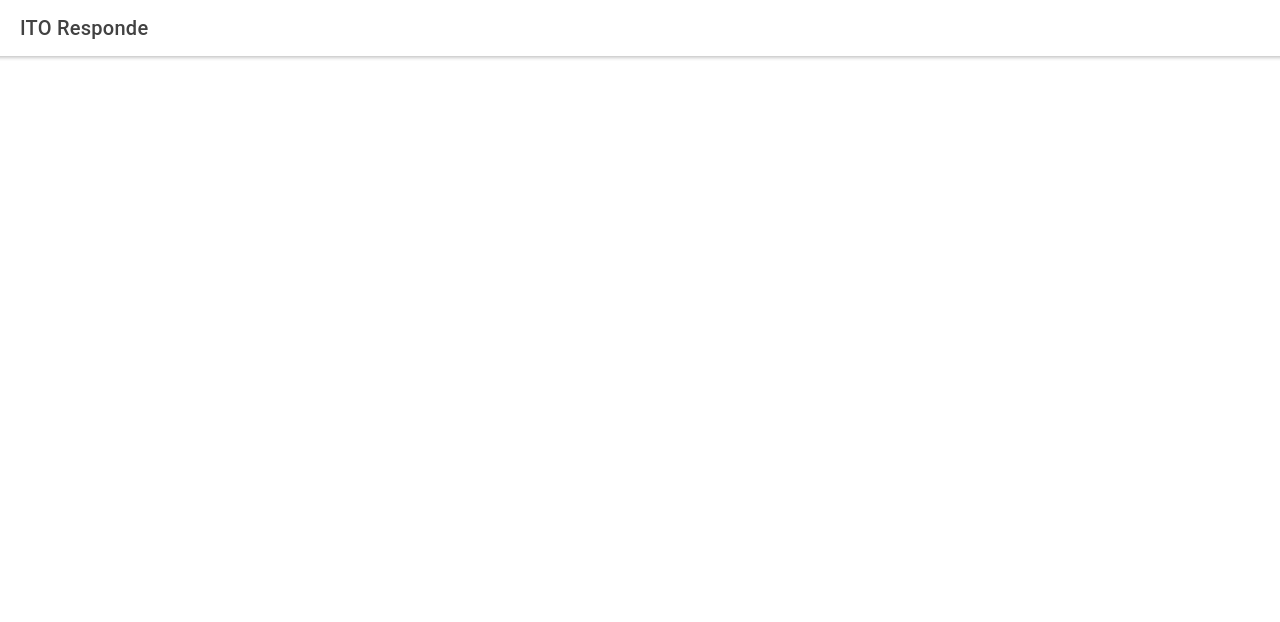
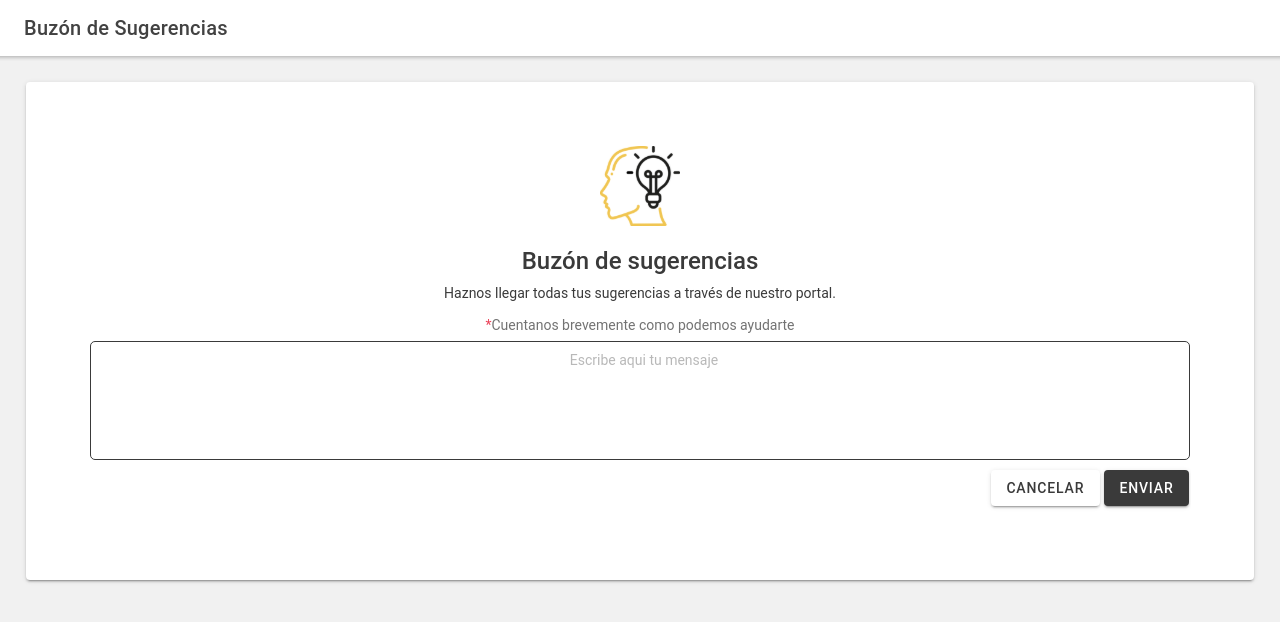
Before and after one commit to JoseMGMurcia/provBuilt, a React (Create React App) app: page /mailbox in a window 1280 px wide. Shown: the top 622 px of the page. Built offline with nearby package versions, Linux system fonts and the light colour scheme.

Commit message:
Windows and CSS

```diff
--- a/src/pages/AdministrativeProcedure.css
+++ b/src/pages/AdministrativeProcedure.css
@@ -0,0 +1,8 @@
+ion-card{
+    margin: 2%;
+ }
+ ion-textarea{
+     border: solid 0.75px #3A3A3A;
+     border-radius: 5px;
+     margin: auto;
+ }
--- a/src/pages/AdministrativeProcedure.tsx
+++ b/src/pages/AdministrativeProcedure.tsx
@@ -1,6 +1,7 @@
 import React from "react";
 import { defineCustomElements } from '@ionic/pwa-elements/loader';
-import {IonContent, IonPage, IonHeader, IonToolbar, IonTitle, IonText} from "@ionic/react";
+import {IonContent, IonPage, IonHeader, IonToolbar, IonTitle, IonText, IonLabel, IonCard,
+  IonRadio, IonTextarea, IonButton,IonButtons,IonBackButton } from "@ionic/react";
 import './AdministrativeProcedure.css';
 
 
@@ -8,14 +9,27 @@ defineCustomElements(window);
 
 const AdministrativeProcedure: React.FC = () => {
     return (
-        <IonPage>
+      <IonPage>
       <IonHeader>
         <IonToolbar>
-          <IonTitle>ITO Responde</IonTitle>
+        <IonButtons slot="start">
+          <IonBackButton />
+        </IonButtons>
+          <IonTitle>Gestión administrativa</IonTitle>
         </IonToolbar>
       </IonHeader>
-      <IonContent fullscreen color="dark">
-
+      <IonContent fullscreen color="dark" className="ion-text-center">
+      <IonCard>
+      <img src="/assets/images/administrative-procedure.svg" alt="Administrative procedure"/>
+        <IonText color="primary"><h2>Gestión administrativa</h2></IonText>
+        <IonText color="primary">Pregúntanos sobre cualquier detalle relacionado con tu máster.</IonText><br></br><br></br>
+        <IonLabel> <IonText color="danger">*</IonText>Cuentanos brevemente como podemos ayudarte</IonLabel>
+        <IonTextarea rows={6} placeholder="Escribe aqui tu mensaje" onIonChange={e => console.log("sending messaje") }></IonTextarea>
+         <IonToolbar>
+          <IonButton slot="end" color="tertiary">CANCELAR</IonButton>
+          <IonButton slot="end" color="primary">ENVIAR</IonButton>
+         </IonToolbar>
+        </IonCard>
       </IonContent>
     </IonPage>
     );
--- a/src/pages/Home.css
+++ b/src/pages/Home.css
@@ -13,8 +13,12 @@ ion-img {
     width: 30% !important;
     max-width: 130px;
     margin:auto;
-    margin-top: 8%;
+    margin-top: 5%;
  }
  ion-row {
-     max-height: 8%;
+    opacity: 0.5;
+    background-color: burlywood;
+    font-size: small;
+    padding-top: 2%;
+    padding-inline:2%;
  }
--- a/src/pages/Home.tsx
+++ b/src/pages/Home.tsx
@@ -1,13 +1,15 @@
 import { defineCustomElements } from '@ionic/pwa-elements/loader';
 import { useHistory } from 'react-router-dom';
-import { IonContent, IonHeader, IonPage, IonTitle, IonToolbar, IonImg, IonText, IonCard, IonCardSubtitle, IonCardTitle, IonRow, IonCol, IonThumbnail} from '@ionic/react';
+import React, { useState } from 'react';
+import { IonContent,IonAlert, IonHeader, IonPage, IonTitle, IonToolbar, IonImg, IonText, IonCard, IonCardSubtitle, IonCardTitle, IonRow, IonCol, IonIcon} from '@ionic/react';
 import './Home.css';
+import { alertCircle } from 'ionicons/icons';
 
 defineCustomElements(window);
-
 const Home: React.FC = () => {
 
   const history = useHistory();
+  const [showAlert, setShowAlert] = useState(true);
 
   return (
     <IonPage>
@@ -15,19 +17,22 @@ const Home: React.FC = () => {
         <IonToolbar>
           <IonTitle>ITO Responde</IonTitle>
         </IonToolbar>
+        <IonAlert
+          isOpen={showAlert}
+          onDidDismiss={() => setShowAlert(false)}
+          cssClass=''
+          header={'IMPORTANTE:'}
+          message={'El soporte para asuntos relacionados con dudas sobre el contenido de las lecciones y las tareas de los módulos, será prestado por los Tutores a través del canal correspondiente de Slack #Preguntas-dudas y en las Sesiones Q&A. No serán respondidas por ITO Responde.'}
+          buttons={['OK']}
+        />
       </IonHeader>
-      <IonContent fullscreen color="dark">
+      <IonContent fullscreen color="dark" className="ion-text-center">
+        <IonRow className="ion-text-justify">
+          <IonText color="primary"><IonIcon color="primary" icon={alertCircle}/> <b> IMPORTANTE:</b> El soporte para asuntos relacionados con dudas sobre el contenido de las lecciones y las tareas de los módulos, será prestado por los Tutores a través del canal correspondiente de Slack #Preguntas-dudas y en las Sesiones Q&A. No serán respondidas por ITO Responde.</IonText><br />
+        </IonRow>
         <IonImg src="/assets/images/ito-responds.svg" alt="Ito Responds" />
-        <IonRow>
-          <IonCol className="ion-text-center">
-            <IonText color="primary"><h3>¡Bienvenido a ITO Responde!</h3></IonText><br />
-          </IonCol>
-        </IonRow>
-        <IonRow >
-          <IonCol className="ion-text-center">
-            <IonText color="primary" text-center>¡Elige el tipo de consulta que deseas hacer y nosotros te ayudamos!</IonText>
-          </IonCol>
-        </IonRow>
+        <IonText color="primary"><h3>¡Bienvenido a ITO Responde!</h3></IonText>
+        <IonText color="primary" text-center>¡Elige el tipo de consulta que deseas hacer y nosotros te ayudamos!</IonText>
 
         <IonCard onClick={() => {history.push('/websupport')}}>
           <img src="/assets/images/web-support.svg" alt="Web support"/>
@@ -47,7 +52,7 @@ const Home: React.FC = () => {
           <IonCardSubtitle>Recibe atención personalizada sobre cualquier incidente que hayas podido tener.</IonCardSubtitle>
         </IonCard>
 
-        <IonCard onClick={() => {history.push('/administrativeprocedure')}}>
+        <IonCard onClick={() => {history.push('/AdministrativeProcedure')}}>
           <img src="/assets/images/administrative-procedure.svg" alt="Administrative procedure"/>
           <IonCardTitle>Gestión administrativa</IonCardTitle>
           <IonCardSubtitle>Pregúntanos sobre cualquier detalle relacionado con tu máster.</IonCardSubtitle>
--- a/src/pages/Mailbox.css
+++ b/src/pages/Mailbox.css
@@ -0,0 +1,8 @@
+ion-card{
+   margin: 2%;
+}
+ion-textarea{
+    border: solid 0.75px #3A3A3A;
+    border-radius: 5px;
+    margin: auto;
+}
--- a/src/pages/Mailbox.tsx
+++ b/src/pages/Mailbox.tsx
@@ -1,7 +1,7 @@
 import React from "react";
 import { defineCustomElements } from '@ionic/pwa-elements/loader';
-import {IonContent, IonPage, IonHeader, IonToolbar, IonTitle, IonText, IonLabel, IonList, IonRadioGroup, IonListHeader, IonItem,
-        IonRadio, IonTextarea, IonItemDivider, IonButton, IonIcon} from "@ionic/react";
+import {IonContent, IonPage, IonHeader, IonToolbar, IonTitle, IonText, IonLabel, IonCard,
+  IonRadio, IonTextarea, IonButton,IonButtons,IonBackButton } from "@ionic/react";
 import './Mailbox.css';
 
 
@@ -9,14 +9,27 @@ defineCustomElements(window);
 
 const Mailbox: React.FC = () => {
     return (
-        <IonPage>
+      <IonPage>
       <IonHeader>
         <IonToolbar>
-          <IonTitle>ITO Responde</IonTitle>
+        <IonButtons slot="start">
+          <IonBackButton />
+        </IonButtons>
+          <IonTitle>Buzón de Sugerencias</IonTitle>
         </IonToolbar>
       </IonHeader>
-      <IonContent fullscreen>
-
+      <IonContent fullscreen color="dark" className="ion-text-center">
+      <IonCard>
+        <img src="/assets/images/mailbox-suggestions.svg" alt="Mailbox Suggestions"/>
+        <IonText color="primary"><h2>Buzón de sugerencias</h2></IonText>
+        <IonText color="primary">Haznos llegar todas tus sugerencias a través de nuestro portal.</IonText><br></br><br></br>
+        <IonLabel><IonText color="danger">*</IonText>Cuentanos brevemente como podemos ayudarte</IonLabel>
+        <IonTextarea rows={6} placeholder="Escribe aqui tu mensaje" onIonChange={e => console.log("sending messaje") }></IonTextarea>
+         <IonToolbar>
+          <IonButton slot="end" color="tertiary">CANCELAR</IonButton>
+          <IonButton slot="end" color="primary">ENVIAR</IonButton>
+         </IonToolbar>
+        </IonCard>
       </IonContent>
     </IonPage>
     );
--- a/src/pages/StudentAttention.css
+++ b/src/pages/StudentAttention.css
@@ -0,0 +1,8 @@
+ion-card{
+    margin: 2%;
+ }
+ ion-textarea{
+     border: solid 0.75px #3A3A3A;
+     border-radius: 5px;
+     margin: auto;
+ }
--- a/src/pages/StudentAttention.tsx
+++ b/src/pages/StudentAttention.tsx
@@ -1,6 +1,7 @@
 import React from "react";
 import { defineCustomElements } from '@ionic/pwa-elements/loader';
-import {IonContent, IonPage, IonHeader, IonToolbar, IonTitle, IonText} from "@ionic/react";
+import {IonContent, IonPage, IonHeader, IonToolbar, IonTitle, IonText, IonLabel, IonCard,
+  IonRadio, IonTextarea, IonButton,IonButtons,IonBackButton } from "@ionic/react";
 import './StudentAttention.css';
 
 
@@ -8,14 +9,27 @@ defineCustomElements(window);
 
 const StudentAttention: React.FC = () => {
     return (
-        <IonPage>
+      <IonPage>
       <IonHeader>
         <IonToolbar>
-          <IonTitle>ITO Responde</IonTitle>
+        <IonButtons slot="start">
+          <IonBackButton />
+        </IonButtons>
+          <IonTitle>Atención al alumno</IonTitle>
         </IonToolbar>
       </IonHeader>
-      <IonContent fullscreen color="dark">
-
+      <IonContent fullscreen color="dark" className="ion-text-center">
+      <IonCard>
+      <img src="/assets/images/attention-to-the-student.svg" alt="Attention to the student"/>
+        <IonText color="primary"><h2>Atención al alumno</h2></IonText>
+        <IonText color="primary">Recibe atención personalizada sobre cualquier incidente que hayas podido tener.</IonText><br></br><br></br>
+        <IonLabel> <IonText color="danger">*</IonText>Cuentanos brevemente como podemos ayudarte</IonLabel>
+        <IonTextarea rows={6} placeholder="Escribe aqui tu mensaje" onIonChange={e => console.log("sending messaje") }></IonTextarea>
+         <IonToolbar>
+          <IonButton slot="end" color="tertiary">CANCELAR</IonButton>
+          <IonButton slot="end" color="primary">ENVIAR</IonButton>
+         </IonToolbar>
+        </IonCard>
       </IonContent>
     </IonPage>
     );
```
